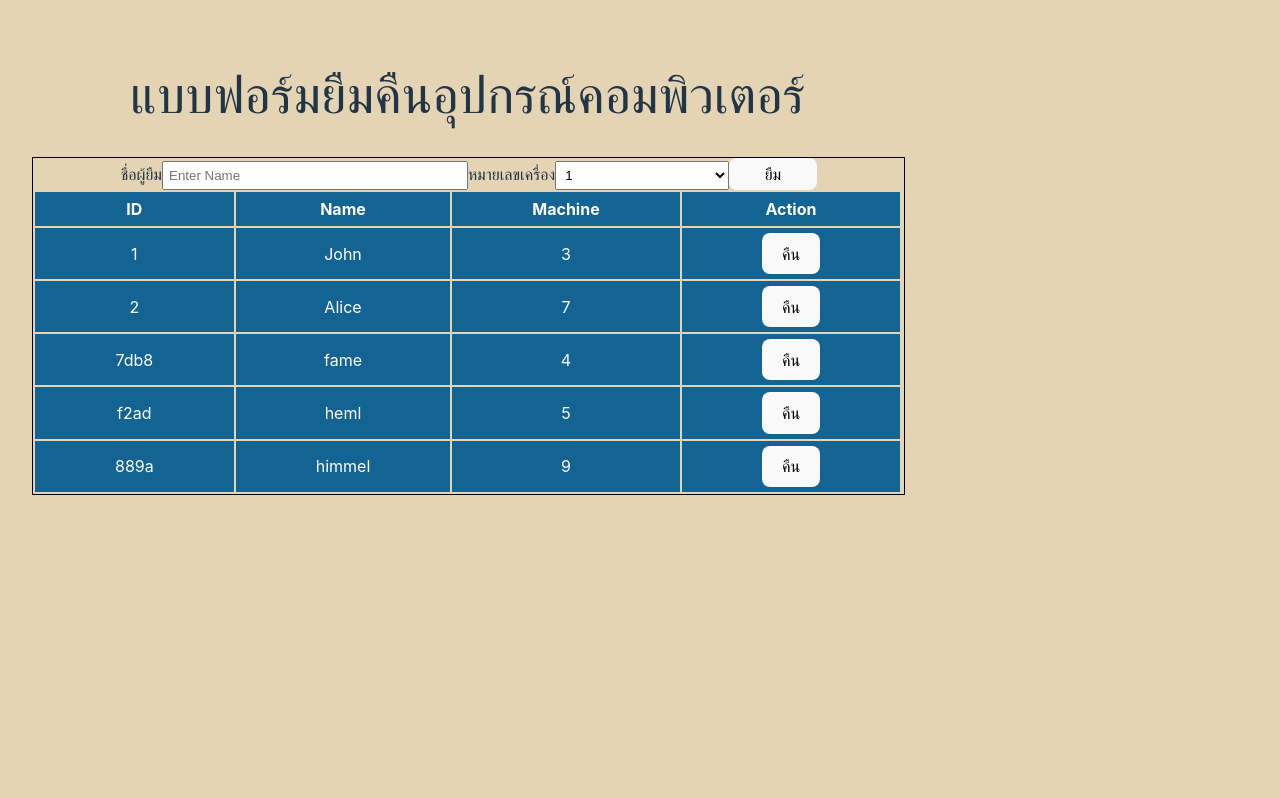
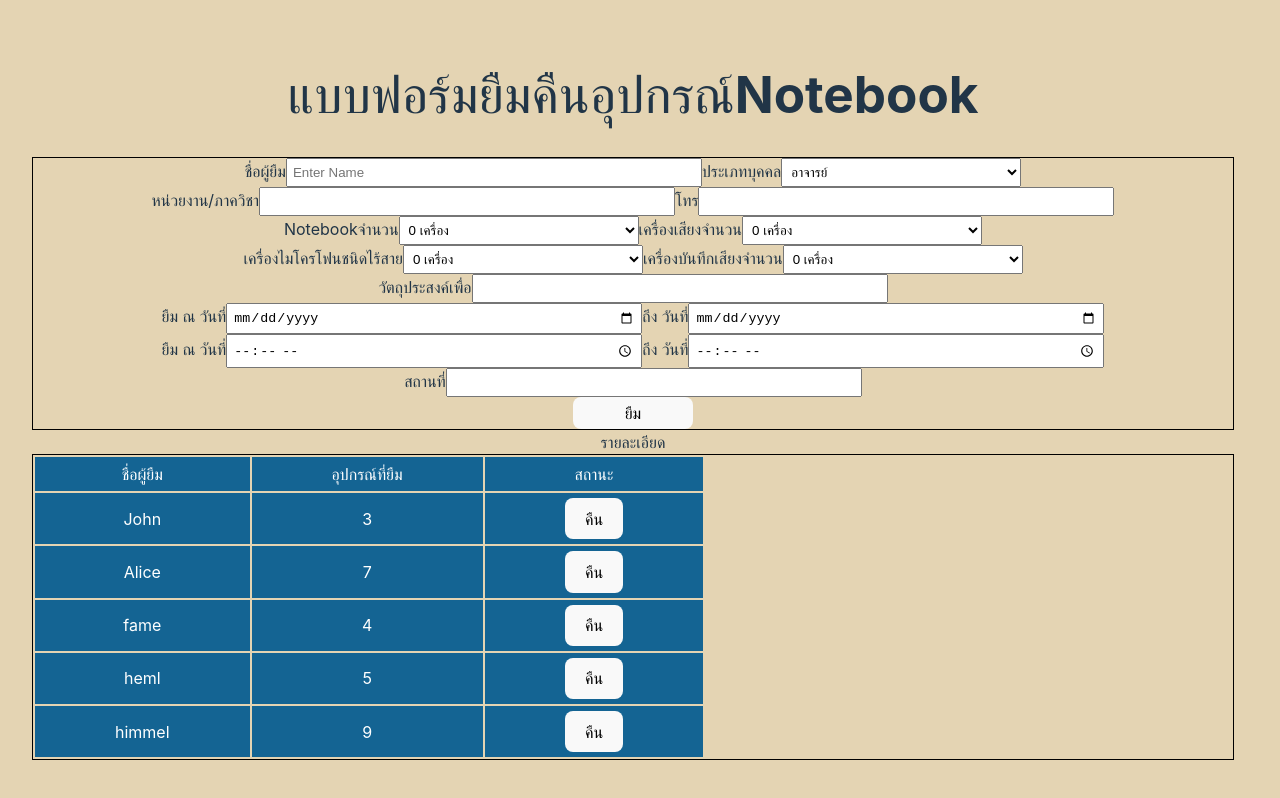
Before and after one commit to thanyapoj-tri/Booking-React, a React (Vite) app in the folder Create-Table-in-React/: page / in a window 1280 px wide. Built offline with nearby package versions, Linux system fonts and the light colour scheme; data requests are answered from the project's data file.

Commit message:
[START] 2nd draft

```diff
--- a/Create-Table-in-React/db.json
+++ b/Create-Table-in-React/db.json
@@ -1,5 +1,8 @@
 {
   "machines": [
+    {
+      "value": "0"
+    },
     {
       "value": "1",
       "id": "bafd"
@@ -37,7 +40,7 @@
       "id": "409b"
     },
     {
-      "id": "9dc3",
+      "id": "d8e6",
       "value": "2"
     }
   ],
--- a/Create-Table-in-React/src/App.css
+++ b/Create-Table-in-React/src/App.css
@@ -8,9 +8,10 @@
 .container{
   border: 1px solid black;
   border-collapse: collapse;
-  width: 100%;
+  width: 1200px;
   text-align: center;
 }
+
 
 table tr{
   border-bottom: 1px solid black;
--- a/Create-Table-in-React/src/App.jsx
+++ b/Create-Table-in-React/src/App.jsx
@@ -7,9 +7,9 @@ function App() {
   return (
     <>
       <div>
-        <h1>แบบฟอร์มยืมคืนอุปกรณ์คอมพิวเตอร์</h1>
-        <Table />
+        <h1>แบบฟอร์มยืมคืนอุปกรณ์Notebook</h1>
       </div>
+      <Table />
     </>
   )
 }
--- a/Create-Table-in-React/src/Table.jsx
+++ b/Create-Table-in-React/src/Table.jsx
@@ -86,37 +86,112 @@ function Table() {
 
 
     return (
-        <div className='container'>
+        <><div className='container'>
             <div className='form-div'>
                 <form onSubmit={handleSubmit}>
-                    ชื่อผู้ยืม<input type="text" placeholder='Enter Name' onChange={e => setName(e.target.value)}/>
-                    หมายเลขเครื่อง<select value={machine} onChange={(e) => setMachine(e.target.value)}>
+                    <div>
+                    <label>
+                        ชื่อผู้ยืม<input type="text" placeholder='Enter Name' onChange={e => setName(e.target.value)} />
+                        </label>
+                        <label>
+                        ประเภทบุคคล<select value={machine} onChange={(e) => setMachine(e.target.value)}>
+
+                            <option value="">อาจารย์</option>
+                            <option value="">บุคลากร</option>
+                            <option value="">นักศึกษา</option>
+                        </select>
+                        </label>
+                    </div>
+                    <div>
+                    <label>
+                        หน่วยงาน/ภาควิชา<input type="text" ></input>
+                        </label>
+                        <label>
+                        โทร<input type="text" ></input>
+                        </label>
+                    </div>
+                    <label>Notebookจำนวน<select value={machine} onChange={(e) => setMachine(e.target.value)}>
                         {machines && machines.length > 0 ? (
                             machines.map(machine => (
                                 <option key={machine.id} value={machine.value}>
-              {machine.value}
+                                    {machine.value} เครื่อง
                                 </option>
                             ))
                         ) : (
                             <option value="">Loading...</option>
                         )}
                     </select>
+                    เครื่องเสียงจำนวน<select value={machine} onChange={(e) => setMachine(e.target.value)}>
+                        {machines && machines.length > 0 ? (
+                            machines.map(machine => (
+                                <option key={machine.id} value={machine.value}>
+                                    {machine.value} เครื่อง
+                                </option>
+                            ))
+                        ) : (
+                            <option value="">Loading...</option>
+                        )}
+                    </select>
+
+                    </label>
+                    <div>
+                    <label>เครื่องไมโครโฟนชนิดไร้สาย<select value={machine} onChange={(e) => setMachine(e.target.value)}>
+                        {machines && machines.length > 0 ? (
+                            machines.map(machine => (
+                                <option key={machine.id} value={machine.value}>
+                                    {machine.value} เครื่อง
+                                </option>
+                            ))
+                        ) : (
+                            <option value="">Loading...</option>
+                        )}
+                    </select>
+                    เครื่องบันทึกเสียงจำนวน<select value={machine} onChange={(e) => setMachine(e.target.value)}>
+                        {machines && machines.length > 0 ? (
+                            machines.map(machine => (
+                                <option key={machine.id} value={machine.value}>
+                                    {machine.value} เครื่อง
+                                </option>
+                            ))
+                        ) : (
+                            <option value="">Loading...</option>
+                        )}
+                    </select>
+                    </label>
+                    </div>
+                    <div>
+                    วัตถุประสงค์เพื่อ<input type="text" ></input>
+                    </div>
+                    <div>
+                    ยืม ณ วันที่<input type="date" ></input>
+                    ถึง วันที่<input type="date" ></input>
+                    </div>
+                    <div>
+                    ยืม ณ วันที่<input type="time" ></input>
+                    ถึง วันที่<input type="time" ></input>
+                    </div>
+                    <div>
+                    สถานที่<input type="type" ></input>
+                    </div>
                     <button>ยืม</button>
                 </form>
             </div>
+        </div>
+        รายละเอียด
+        <div className='container'>
                 <table>
                     <thead>
                         <tr>
-                        <th>ID</th>
-                        <th>Name</th>
-                        <th>Machine</th>
-                        <th>Action</th>
+                            {/* <th>ID</th> */}
+                            <th>ชื่อผู้ยืม</th>
+                            <th>อุปกรณ์ที่ยืม</th>
+                            <th>สถานะ</th>
                         </tr>
                     </thead>
                     <tbody>
                         {data.map((user, index) => (
                             <tr key={index}>
-                            <td>{user.id}</td>
+                                {/* <td>{user.id}</td> */}
                                 <td>{user.name}</td>
                                 <td>{user.machine}</td>
                                 <td>
@@ -126,7 +201,7 @@ function Table() {
                         ))}
                     </tbody>
                 </table>
-        </div>
+            </div></>
     )
 }
 
```
Also changed, not shown: 1 other file (tests, documents, lock files or other folders). Lines whose indentation alone changed are shown as unchanged.
